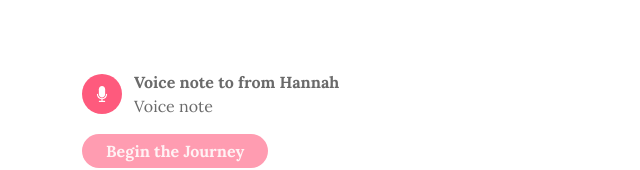
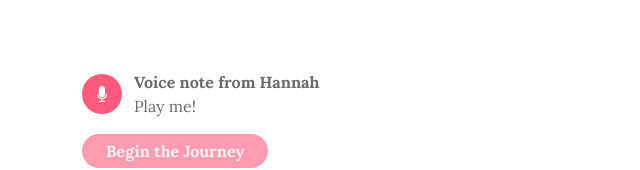
Before and after one commit to KevinMeldau/where-youll-find-me, a React (Vite) app: page /intro in a window 1280 px wide. Shown: the part 612-782 px from the top of the page, without its empty margins (318-958 px from the left). Built offline with nearby package versions, Linux system fonts and the light colour scheme.

Commit message:
Edit footer

```diff
--- a/src/components/BeganJourneyFooter.tsx
+++ b/src/components/BeganJourneyFooter.tsx
@@ -11,8 +11,8 @@ const BeganJourneyFooter = () => {
                <img src="./appfiles/icons/Mic Default.svg" alt="mic" />
             </div>
             <div>
-               <p className="font-bold">Voice note to from Hannah</p>
-               <p>Voice note</p>
+               <p className="font-bold">Voice note from Hannah</p>
+               <p>Play me!</p>
             </div>
          </div>
          <div className="flex justify-between mt-4">
```
